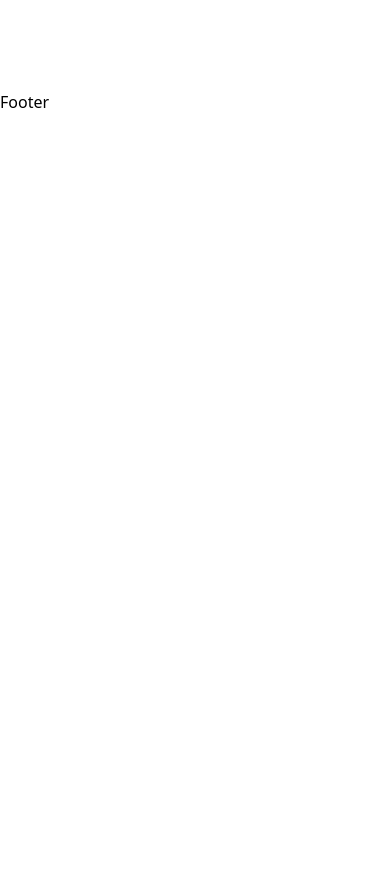
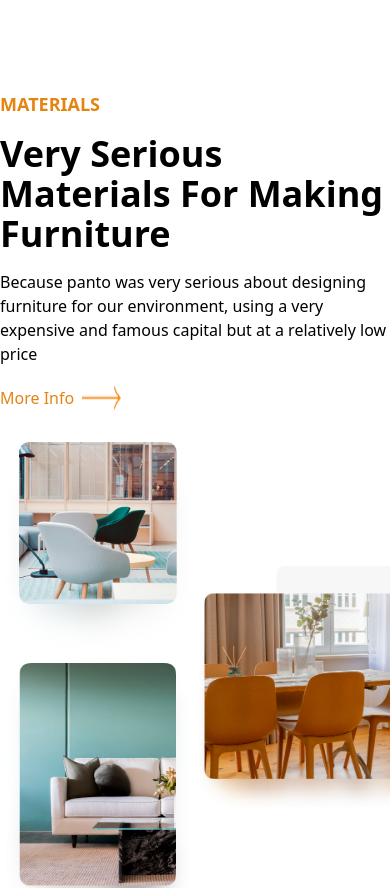
Before and after one commit to mhmasum1/furniture-landing-page-react-js, a React (Vite) app: page / in a window 390 px wide. Shown: the part 5140-6028 px from the top of the page. Before the commit the page ends 5254 px from the top, so only its background shows below. Built offline with nearby package versions, Linux system fonts and the light colour scheme.

Commit message:
Matarils sections added and make pictures sections responsive

```diff
--- a/src/pages/home/Experiences.jsx
+++ b/src/pages/home/Experiences.jsx
@@ -10,7 +10,7 @@
             </div>
             <div className=' md:w-1/2 mx-auto'>
                 <h3 className=' uppercase text-lg font-semibold text-primary mb-4'>experiences</h3>
-                <h2 className=' capitalize text-4xl font-bold mb-4 md:w-1/2'> we provide you the best experience</h2>
+                <h2 className=' capitalize text-4xl font-bold mb-4 lg:w-1/2'> we provide you the best experience</h2>
                 <p className=' text-black dark:text-white mb-5 lg:w-2/3'>You don’t have to worry about the result because all of these interiors are made by people who are professionals in their fields with an elegant and lucurious style and with premium quality materials</p>
                 <Button></Button>
             </div>
--- a/src/pages/home/Home.jsx
+++ b/src/pages/home/Home.jsx
@@ -3,6 +3,7 @@
 import WhyChoosingUs from './WhyChoosingUs'
 import Products from '../shop/Products'
 import Experiences from './Experiences'
+import Matarials from './Matarials'
 
 
 const Home = () => {
@@ -12,6 +13,7 @@
             <WhyChoosingUs></WhyChoosingUs>
             <Products headline="Best Selling Products"></Products>
             <Experiences></Experiences>
+            <Matarials></Matarials>
 
         </>
     )
--- /dev/null
+++ b/src/pages/home/Matarials.jsx
@@ -0,0 +1,30 @@
+import React from 'react'
+import Button from '../../components/Button'
+import matarialImg1 from '../../assets/material1.png'
+import matarialImg2 from '../../assets/material2.png'
+import matarialImg3 from '../../assets/material3.png'
+
+const Matarials = () => {
+    return (
+        <section className='max-w-screen-2xl container mx-auto my-24 flex flex-col md:flex-row items-center justify-between md:gap-20 gap-8 '>
+
+            <div className=' md:w-1/2 mx-auto'>
+                <h3 className=' uppercase text-lg font-semibold text-primary mb-4'>Materials</h3>
+                <h2 className=' capitalize text-4xl font-bold mb-4 lg:w-1/2'> Very serious materials for making furniture</h2>
+                <p className=' text-black dark:text-white mb-5 lg:w-1/2'>Because panto was very serious about designing furniture for our environment, using a very expensive and famous capital but at a relatively low price</p>
+                <Button></Button>
+            </div>
+            <div className=' md:w-1/2 grid grid-cols-2 md:grid-cols-3 md:items-end items-center '>
+                <div>
+                    <img src={matarialImg1} alt="" />
+                    <img src={matarialImg2} alt="" />
+                </div>
+                <div className=' md:col-span-2 col-span-1'>
+                    <img src={matarialImg3} alt="" className=' w-full md:h-[541px]' />
+                </div>
+            </div>
+        </section>
+    )
+}
+
+export default Matarials
```
